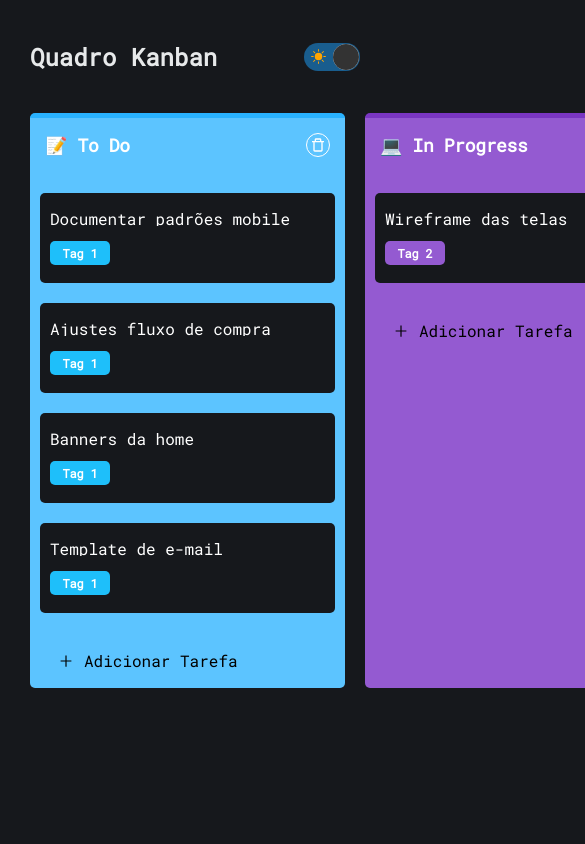
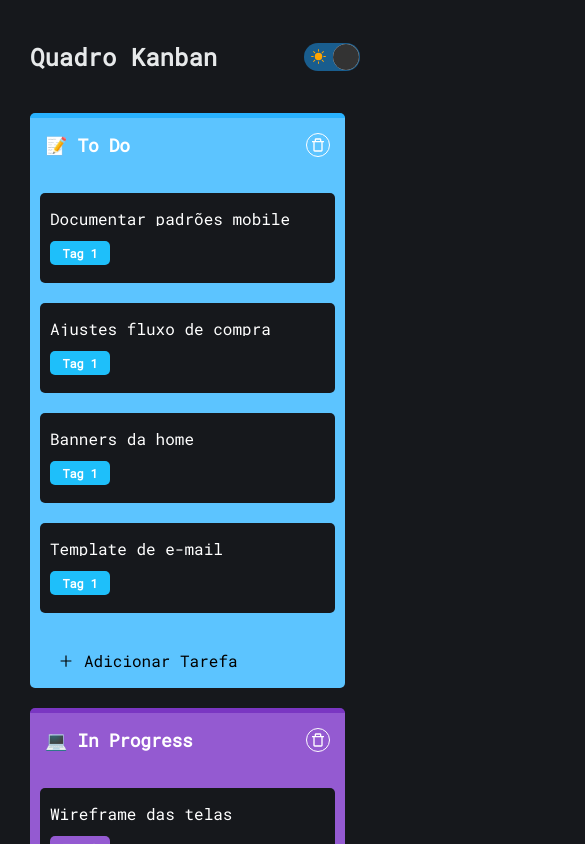
Before and after one commit to juan-20/Kanban, a Next.js app: page / in a window 390 px wide. Shown: the top 844 px of the page, 585 px wide, since content can reach past the window. Built offline with nearby package versions, Linux system fonts and the light colour scheme.

Commit message:
responsive 📱

```diff
--- a/src/components/Board/Board.tsx
+++ b/src/components/Board/Board.tsx
@@ -157,7 +157,7 @@ function Board() {
               editClass="app-boards-add-board-edit"
               placeholder="Enter Board Name"
               text="Adicionar outra lista"
-              buttonText="Adicionar outra lista"
+              buttonText="Adicionar Lista"
               onSubmit={addboardHandler}
             />
           </CreateNewList>
--- a/src/components/Board/styles.ts
+++ b/src/components/Board/styles.ts
@@ -9,9 +9,27 @@ export const Container = styled.div`
 
   background: ${props => props.theme.colors.background};
 
+  @media only screen and (max-width: 425px) {
+    display: flex;
+    flex-direction: column;
+  }
+  @media only screen and (max-width: 768px) {
+    display: flex;
+  }
+
   .drop-list{
     gap: 20px;
     display: flex;
+
+    @media only screen and (max-width: 768px) {
+    display: grid;
+    grid-template-columns: 1fr ;
+  }
+
+  @media only screen and (max-width: 425px) {
+    display: flex;
+    flex-direction: column;
+  }
 
   }
   `;
```
Also changed, not shown: 1 other file (tests, documents, lock files or other folders).
